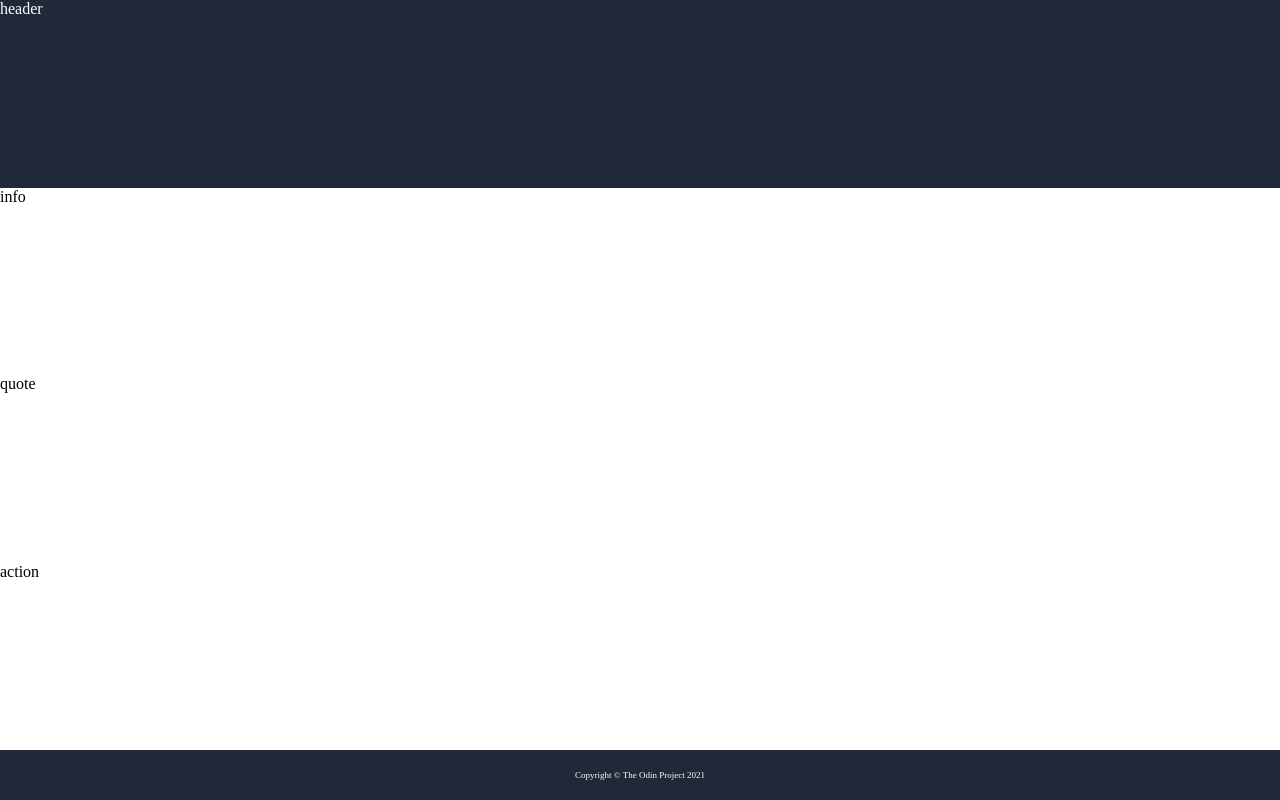
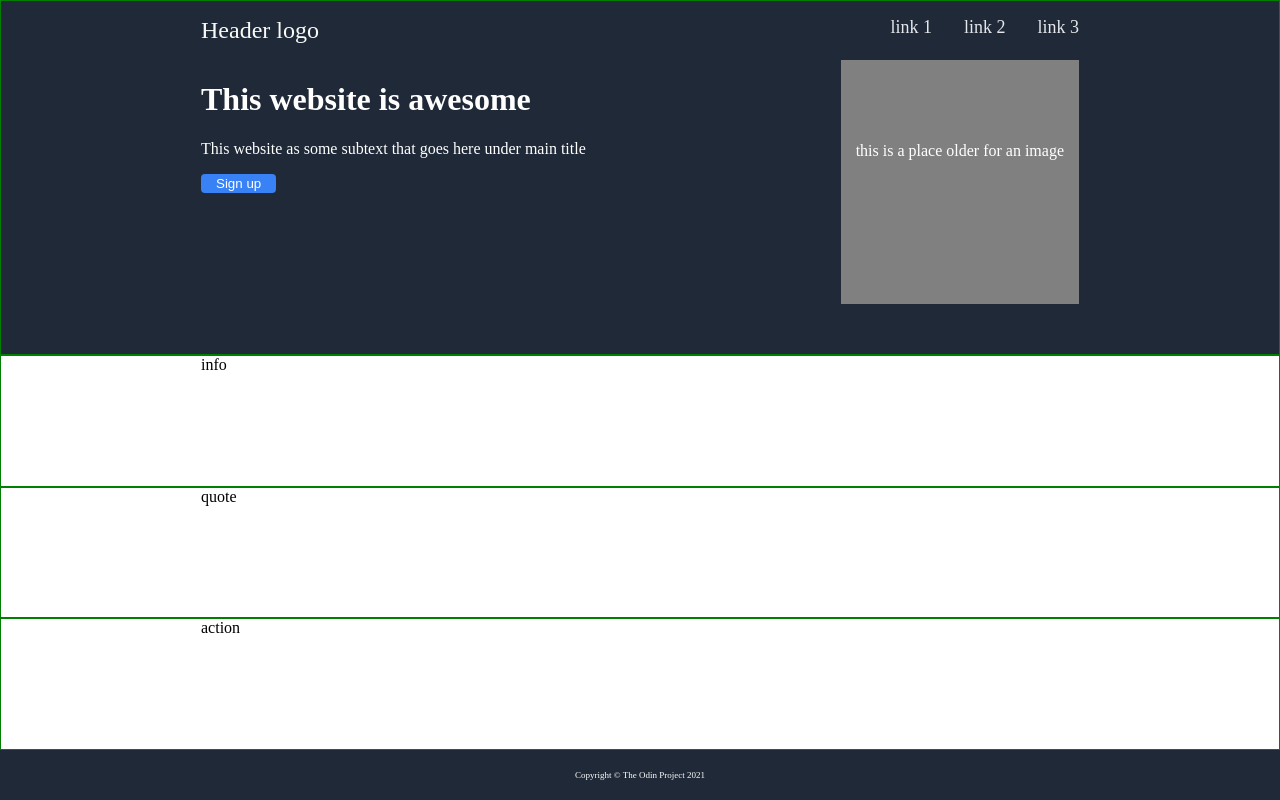
Before and after one commit to cladsam/OdinFoundationCssLanding, a plain HTML site: page index.html in a window 1280 px wide. Drawn offline with Linux system fonts and the light colour scheme.

Commit message:
Add header and heroe text

```diff
--- a/index.html
+++ b/index.html
@@ -9,10 +9,33 @@
 </head>
 
 <body>
-    <div class="header">header</div>
-    <div class="info">info</div>
-    <div class="quote">quote</div>
-    <div class="action">action</div>
+
+    <div class="header sect">
+        <div class="header_logo">
+            <div class="logo_text">
+                Header logo
+            </div>
+            <div class="links">
+                <a href="link1">link 1</a>
+                <a href="link2">link 2</a>
+                <a href="link3">link 3</a>
+            </div>
+        </div>
+        <div class="hero">
+            <div class="hero_left">
+                <h1>This website is awesome</h1>
+                <p>This website as some subtext that goes here under main title</p>
+                <button>Sign up</button>
+            </div>
+            <div class="hero_right">
+                <p>this is a place older for an image</p>
+                <!-- <img src="" alt="this is a place holder for an image" width="500" height="600"> -->
+            </div>
+        </div>
+    </div>
+    <div class=" info sect">info</div>
+    <div class="quote sect">quote</div>
+    <div class="action sect">action</div>
     <div class="footer"> Copyright &copy; The Odin Project 2021</div>
 </body>
 
--- a/styles.css
+++ b/styles.css
@@ -1,16 +1,48 @@
 body {
     display: flex;
     flex-direction: column;
-    justify-content: space-between;
+    justify-content: space-evenly;
+    /* align-items: center; */
+    align-content: space-around;
     min-height: 100vh;
     padding: 0;
     margin: 0;
 }
 
-div {
-    /* border: 1px solid green; */
+.header {
+    display: flex;
+    flex-direction: column;
+}
+
+.sect {
+    border: 1px solid green;
     flex-grow: 1;
+    padding-left: 200px;
+    padding-right: 200px;
 }
+
+.header_logo {
+    display: flex;
+    padding: 16px 0px;
+}
+
+/* justify-content: flex-start; */
+/* margin: 0; */
+/* flex-wrap: nowrap; */
+.hero {
+    display: flex;
+    /* align-items: sp; */
+    flex-grow: 1;
+    justify-content: space-between;
+    padding-bottom: 50px;
+
+}
+
+/* div {
+    border: 1px solid green;
+} */
+
+
 
 .footer {
     flex-grow: 0;
@@ -29,3 +61,74 @@ div {
     background-color: #1f2937;
     color: white;
 }
+
+
+
+
+
+/* .header_logo */
+/* .header_logo {
+    justify-content: flex-start;
+}*/
+.links {
+    margin-left: auto;
+    display: flex;
+    gap: 32px;
+}
+
+a:link {
+    text-decoration: none;
+    font-size: 18px;
+    color: #E5E7EB;
+}
+
+.logo_text {
+    font-size: 24px;
+    color: #F9FAF8;
+}
+
+
+
+/* .hero_left {
+    /* flex-grow: 2;
+    flex-shrink: 1; */
+/* flex-basis: 300px; */
+/* }* */
+
+.hero_right {
+    /* border: 1px solid red; */
+    /* flex-grow: 1;
+    flex-shrink: 2; */
+    /* onerror="this.style.display='none'"; */
+    /* flex-basis: 200px; */
+    /* width: 300;
+    height: 3000; */
+    background-color: gray;
+    display: flex;
+    flex-direction: column;
+    justify-content: center;
+    /* align-self: center; */
+    /* margin: 0px; */
+}
+
+.hero_right p {
+    /* flex-grow: 1; */
+    height: 80px;
+    /* width: 250px; */
+    /* align-self: center; */
+    /* text-align: center; */
+    padding: 0 15px;
+    margin: 0px;
+}
+
+.hero_left {
+    text-align: left;
+}
+
+.hero_left button {
+    background-color: #3882F6;
+    border-radius: 4px;
+    color: white;
+    border: none;
+    padding: 2px 15px;
+}
```
